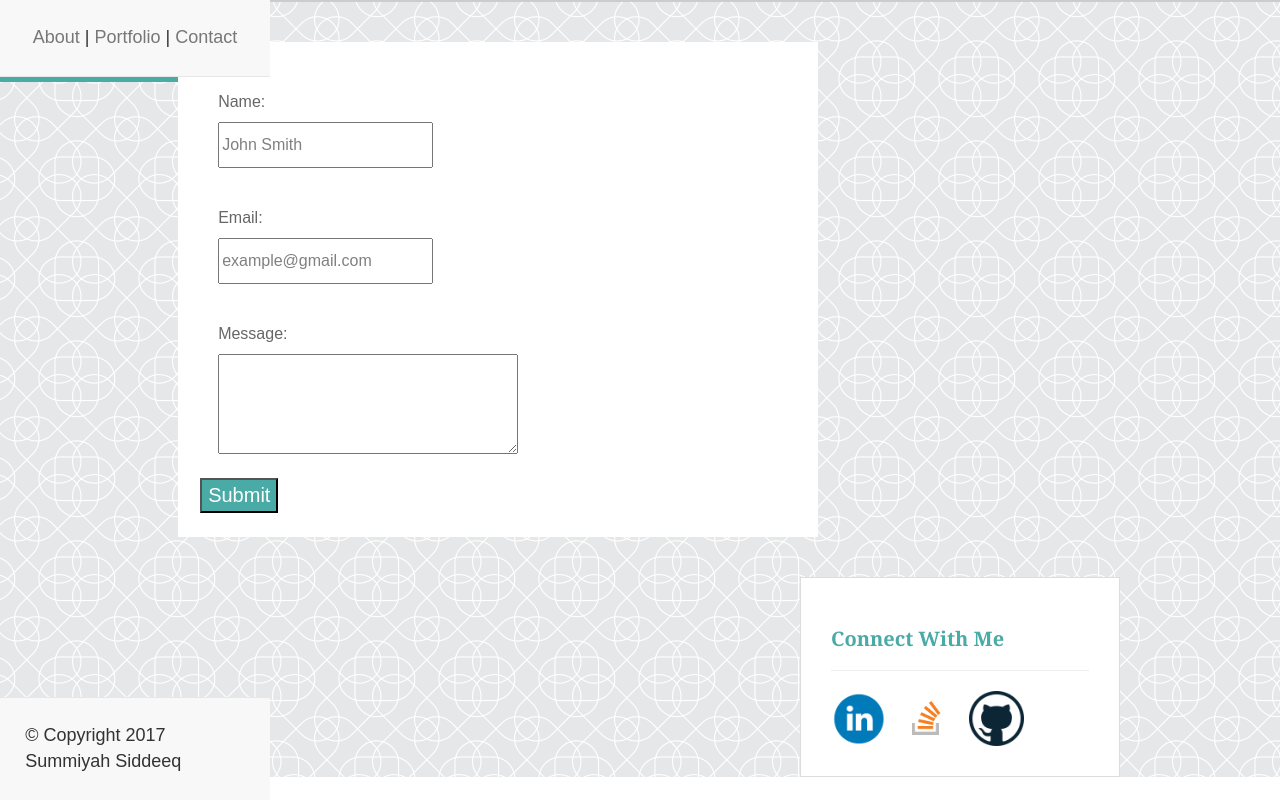
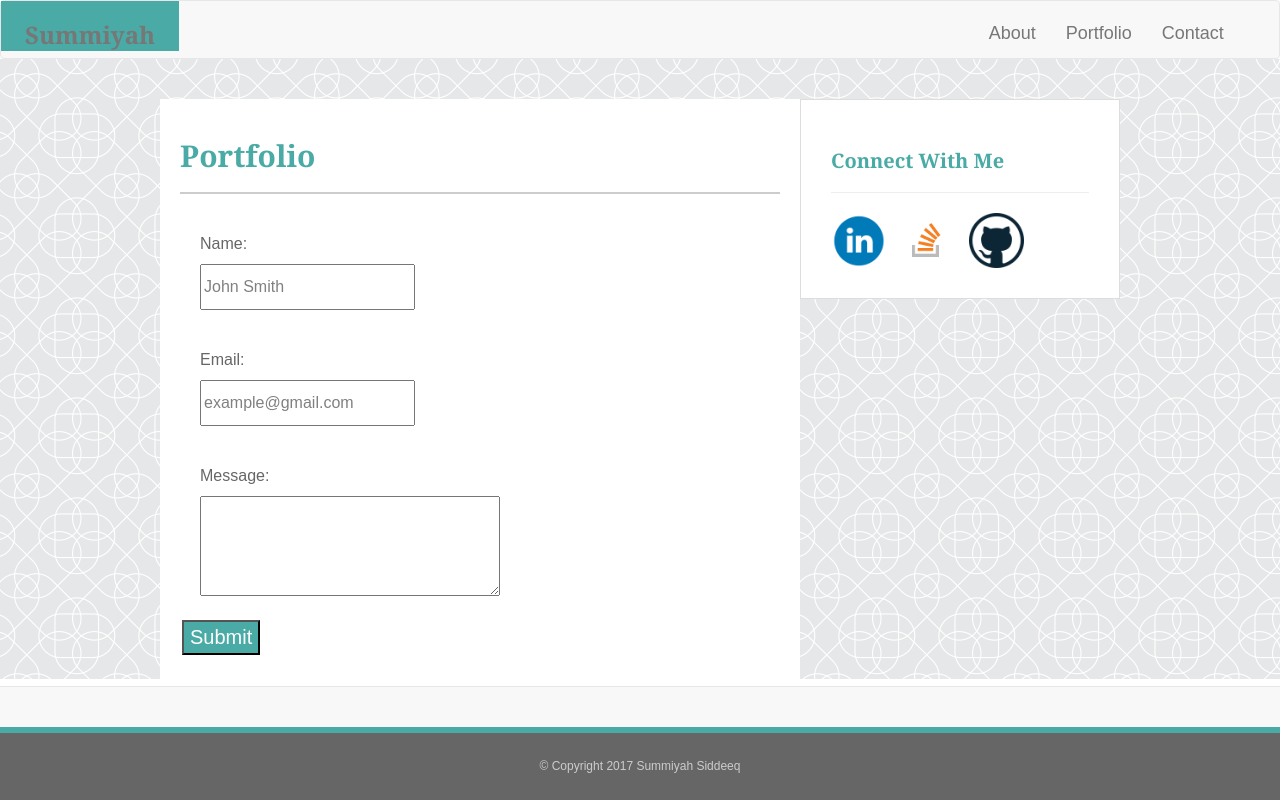
Before and after one commit to summiyah/Bootstrap-Portfolio, a plain HTML site: page contact.html in a window 1280 px wide. Drawn offline with nearby package versions, Linux system fonts and the light colour scheme.

Commit message:
adding styles to nav and footer. still needs work

```diff
--- a/assets/css/style.css
+++ b/assets/css/style.css
@@ -12,7 +12,7 @@ body, textarea {
     border-bottom: 2px solid #cccccc;
 }
 
-#summiyah {
+.navbar-brand {
     background-color: #4aaaa5;
     color: #ffffff;
     font-family: 'Georgia', Times, Times New Roman, serif;
@@ -36,19 +36,24 @@ p {
 
 }
 
+.navbar-default .navbar-brand:focus, .navbar-default .navbar-brand:hover {
+    color: white;
+    background-color: #4aaaa5;
+}
+
 img {
     float: left;
     margin-right: 14px;
 }
 
-nav {
-    width: 270px;
-    float: right;
-    display: inline-block;
-    padding: 1.4em;
+.nav.navbar-right {
+    padding: 0.4em 1.4em 0 2.4em;
     box-sizing: border-box;
 }
 
+.navbar {
+    margin-bottom: 0;
+}
 nav a {
     text-decoration: none;
     color: #777777;
@@ -67,7 +72,7 @@ a:hover {
     background-image: url("../images/intersection.png");
 }
 
-#footer {
+.navbar.navbar-default .footer {
     text-align: center;
     padding: 25px;
     background-color: #666666;
--- a/contact.html
+++ b/contact.html
@@ -12,19 +12,22 @@
     <link rel="stylesheet" href="assets/css/style.css">
 </head>
 <body>
-<div id="header">
-    <div class="content-area">
-        <div id="summiyah">Summiyah</div>
-    </div>
-
-        <nav class="navbar navbar-default navbar-fixed-top">
-            <a href="index.html">About</a> |
-            <a href="portfolio.html">Portfolio</a> |
-            <a href="contact.html">Contact</a>
-        </nav>
-
-    </div>
-</div>
+<nav class="navbar navbar-default">
+    <div class="container-fluid">
+        <!-- Brand and toggle get grouped for better mobile display -->
+        <div class="navbar-header">
+            <a class="navbar-brand" href="index.html">Summiyah</a>
+        </div>
+        <!-- Collect the nav links, forms, and other content for toggling -->
+        <div class="collapse navbar-collapse" id="bs-example-navbar-collapse-1">
+            <ul class="nav navbar-nav navbar-right">
+                <li><a href="index.html">About</a></li>
+                <li><a href="portfolio.html">Portfolio</a></li>
+                <li><a href="contact.html">Contact</a></li>
+            </ul>
+        </div><!-- /.navbar-collapse -->
+    </div><!-- /.container-fluid -->
+</nav>
 <!-- Our rows function in containers (grid created). -->
 <div id="main">
     <div class="container">
@@ -32,6 +35,8 @@
         <div class="row">
 
             <div id="section" class="col-md-8">
+                <h1>Portfolio</h1>
+                <hr>
                 <p>Name:<br><input type="text" value="John Smith"></p>
                 <p>Email:<br><input type="text" value="example@gmail.com"></p>
                 <p>Message:<br><textarea></textarea></p>
@@ -54,6 +59,5 @@
     <div class="footer">
         &copy; Copyright 2017 Summiyah Siddeeq
     </div>
-    </div>
 </nav>
 </body>
```
Also changed, not shown: index.html (+16 -14 lines), portfolio.html (+16 -13 lines).
